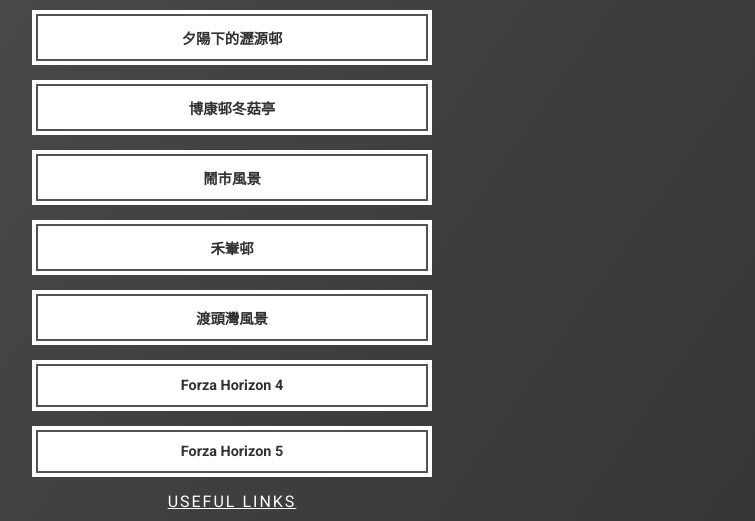
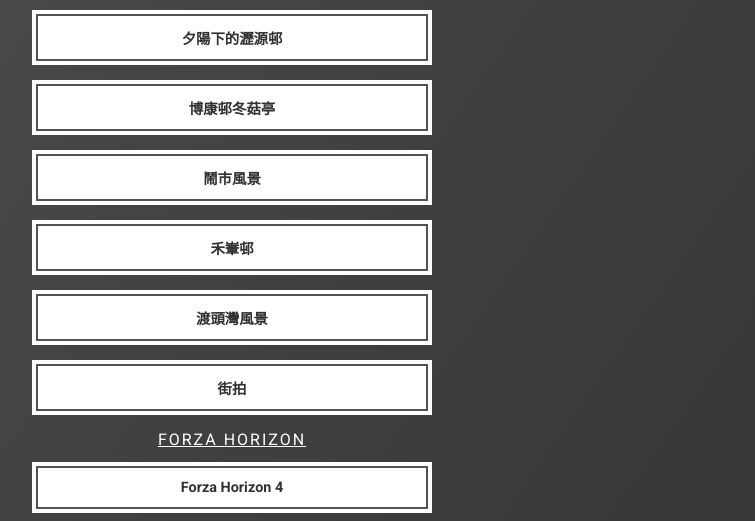
Before and after one commit to matthewhwz/hani, a plain HTML site: page index.html in a window 1280 px wide. Shown: the part 270-791 px from the top of the page, without its empty margins (408-1163 px from the left). Drawn offline with Linux system fonts and the light colour scheme; a web font is replaced by a local one.

Commit message:
Add files via upload

```diff
--- a/index.html
+++ b/index.html
@@ -3,11 +3,12 @@
     <head>
         <meta charset="utf-8">
         <meta name="viewport" content="width=device-width, initial-scale=1, shrink-to-fit=no">
-        <title>Links</title>
+        <title>ninchen33</title>
         <link href="https://fonts.googleapis.com/css?family=Roboto:400,700" rel="stylesheet">
         <link href="https://fonts.googleapis.com/css?family=Product+Sans:400,400i,700,700i" rel="stylesheet" type="text/css">
         <link href="https://fonts.googleapis.com/earlyaccess/notosansscsliced.css" rel="stylesheet" type="text/css">
         <link rel="stylesheet" href="css/style.css">
+        <link rel="icon" href="img/p1.ico" type="image/icon"/>
 
     </head>
 
@@ -25,6 +26,10 @@
         <a class="gallery" href="https://adobe.ly/3H6fmfb" target="_blank">鬧市風景</a>
         <a class="gallery" href="https://adobe.ly/33WxolZ" target="_blank">禾輋邨</a>
         <a class="gallery" href="https://adobe.ly/3qttoRI" target="_blank">渡頭灣風景</a>
+        <a class="gallery" href="https://adobe.ly/3elEwdB" target="_blank">街拍</a>
+
+
+        <h2>Forza Horizon</h2>
         <a class="gallery" href="https://adobe.ly/3Fpbvtu" target="_blank">Forza Horizon 4</a>
         <a class="gallery" href="https://adobe.ly/3erDL2t" target="_blank">Forza Horizon 5</a>
 
```
Also changed, not shown: img/p1.ico (added).
